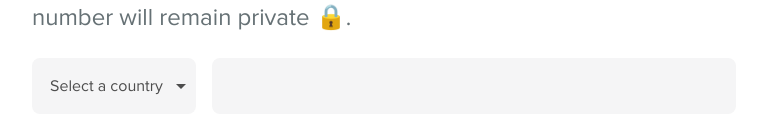
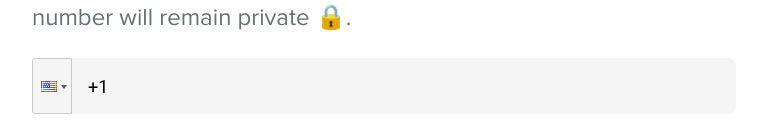
Before and after one commit to masouddaloji/ticketSwap, a React (Vite) app: page /sell-ticket/phone-details in a window 1280 px wide. Shown: the part 194-330 px from the top of the page, without its empty margins (256-1023 px from the left). Built offline with nearby package versions, Linux system fonts and the light colour scheme.

Commit message:
fixed step 6

```diff
--- a/package.json
+++ b/package.json
@@ -13,12 +13,14 @@
     "@headlessui/react": "^1.7.17",
     "@tanem/react-nprogress": "^5.0.48",
     "axios": "^1.5.0",
+    "firebase": "^10.4.0",
     "react": "^18.2.0",
     "react-dom": "^18.2.0",
     "react-dropzone": "^14.2.3",
     "react-flags-select": "^2.2.3",
     "react-otp-input": "^3.0.4",
     "react-pdf": "^7.3.3",
+    "react-phone-input-2": "^2.15.1",
     "react-router-dom": "^6.15.0",
     "use-debounce": "^9.0.4"
   },
--- /dev/null
+++ b/src/firebase.ts
@@ -0,0 +1,15 @@
+import {initializeApp} from "firebase/app"
+import {getAuth} from "firebase/auth"
+
+const firebaseConfig = {
+  apiKey: "AIzaSyAuRAn2NGyZbul-lS3dleSvCN_kXFcKdCc",
+  authDomain: "blitpazar.firebaseapp.com",
+  projectId: "blitpazar",
+  storageBucket: "blitpazar.appspot.com",
+  messagingSenderId: "552644372668",
+  appId: "1:552644372668:web:0d6ce8f051d63e2aa788b9",
+  measurementId: "G-2741SVBDB9"
+};
+
+const app = initializeApp(firebaseConfig);
+export const auth=getAuth(app)
--- a/src/index.css
+++ b/src/index.css
@@ -53,3 +53,20 @@ progress[value]::-webkit-progress-value {
 .text-color {
   color: #1a2129 !important;
 }
+.react-tel-input .form-control {
+  width: unset;
+  position: unset;
+  font-size: unset;
+  letter-spacing: unset;
+  margin-top: unset;
+  margin-bottom: unset;
+  padding-left: unset;
+  margin-left: unset;
+  background: unset;
+  border: unset;
+  border-radius: unset;
+  line-height: unset;
+  height: unset;
+  width: unset;
+  outline: unset;
+}
--- a/src/screens/phoneDetails/index.tsx
+++ b/src/screens/phoneDetails/index.tsx
@@ -1,17 +1,25 @@
 import { ArrowLeftIcon } from "@/components/icons";
-import { Link } from "react-router-dom";
+import { Link, redirect } from "react-router-dom";
 
 import { useState, lazy, Fragment } from "react";
 import { classNames } from "@/utils";
 import { Dialog, Transition } from "@headlessui/react";
 import OtpInput from "react-otp-input";
+import { signInWithPhoneNumber, RecaptchaVerifier } from 'firebase/auth'
+import { auth } from "./../../firebase";
+
+import PhoneInput from 'react-phone-input-2'
+import 'react-phone-input-2/lib/style.css'
+
 const ReactFlagsSelect = lazy(() => import("react-flags-select"));
 
-export default function PhoneDetails() {
+export default function kPhoneDetails() {
   let [isOpen, setIsOpen] = useState(false);
   const [selected, setSelected] = useState("");
   const [phone, setPhone] = useState("");
   const [otp, setOtp] = useState("");
+  const [user, setUser] = useState(null)
+
   function handleChange(e: React.ChangeEvent<HTMLInputElement>) {
     if (!e.target.value) return;
     const phoneNumberRegex =
@@ -27,6 +35,31 @@ export default function PhoneDetails() {
   function openModal() {
     setIsOpen(true);
   }
+
+  const sendNumber = async () => {
+    const recaptcha = new RecaptchaVerifier(auth, 'recaptcha-container', {});
+
+    try {
+      const confirmation = await signInWithPhoneNumber(auth, `+${phone}`, recaptcha);
+      console.log("confirmation ", confirmation);
+      setUser(confirmation);
+      openModal();
+      window.location.href = "/summary";
+
+    } catch (error) {
+      console.log("error", error);
+    }
+  };
+  const verifyCode = async () => {
+    try {
+      const data = await user?.confirm(otp);
+      closeModal()
+
+    } catch (error) {
+      console.log("error", error);
+    }
+  };
+
   return (
     <>
       <h1 className="text-color mb-4  text-[2rem] font-bold md:text-[3.5rem]">
@@ -37,9 +70,16 @@ export default function PhoneDetails() {
         will remain private 🔒.
       </h3>
       <div className="mb-6 flex justify-between gap-4">
-        <ReactFlagsSelect
+        <PhoneInput
+          inputClass="!text-color !focus:bg-white !pl-14 !h-14 !w-1/2 !rounded-lg !bg-elevatedBackground px-2 !text-lg !focus:shadow-[0_1px_2px_#1a21291a,0_4px_12px_#1a21291a] !focus:outline-none md:!w-full"
+          country={'us'}
+          value={phone}
+          onChange={(phone) => setPhone(phone)}
+        />
+
+        {/* <ReactFlagsSelect
           selected={selected}
-          onSelect={(code) => setSelected(code)}
+          onSelect={(code,number) => setSelected(code)}
           searchable
           className="text-color rounded-lg bg-elevatedBackground !pb-0 focus-within:bg-white focus-within:shadow-[0_1px_2px_#1a21291a,0_4px_12px_#1a21291a] focus:outline-none [&_button]:h-full   [&_button]:border-none "
         />
@@ -49,8 +89,9 @@ export default function PhoneDetails() {
           className="text-color  !focus:bg-white h-14 w-1/2 rounded-lg !bg-elevatedBackground px-2    text-lg focus:shadow-[0_1px_2px_#1a21291a,0_4px_12px_#1a21291a] focus:outline-none md:w-full"
           type="tel"
           onChange={handleChange}
-        />
+        /> */}
       </div>
+      <div id="recaptcha-container mb-5"></div>
       <div className="flex  flex-col-reverse gap-2 md:flex-row  md:justify-between">
         <Link
           to="/selling-price"
@@ -68,7 +109,7 @@ export default function PhoneDetails() {
               ? "opacity-100"
               : "pointer-events-none cursor-default opacity-50",
           )}
-          onClick={openModal}
+          onClick={sendNumber}
         >
           Continue
         </button>
@@ -131,6 +172,7 @@ export default function PhoneDetails() {
                       className={classNames(
                         "mb-4 ml-auto block  w-full rounded-lg bg-action bg-gradient-to-b from-[rgba(255,255,255,0.24)] to-transparent px-8 py-4 text-center text-lg font-semibold text-white",
                       )}
+                      onClick={verifyCode}
                     >
                       Submit
                     </button>
--- a/src/screens/selling-price/index.tsx
+++ b/src/screens/selling-price/index.tsx
@@ -25,7 +25,6 @@ export async function action({ params: _, request }: ActionFunctionArgs) {
     ticket_price: formData.get("price"),
     ticket_currency: formData.get("currency[id]"),
   });
-  console.log("res.data : ", res.data);
 
   return redirect("/phone-details");
 }
```
Also changed, not shown: 2 other files (tests, documents, lock files or other folders).
